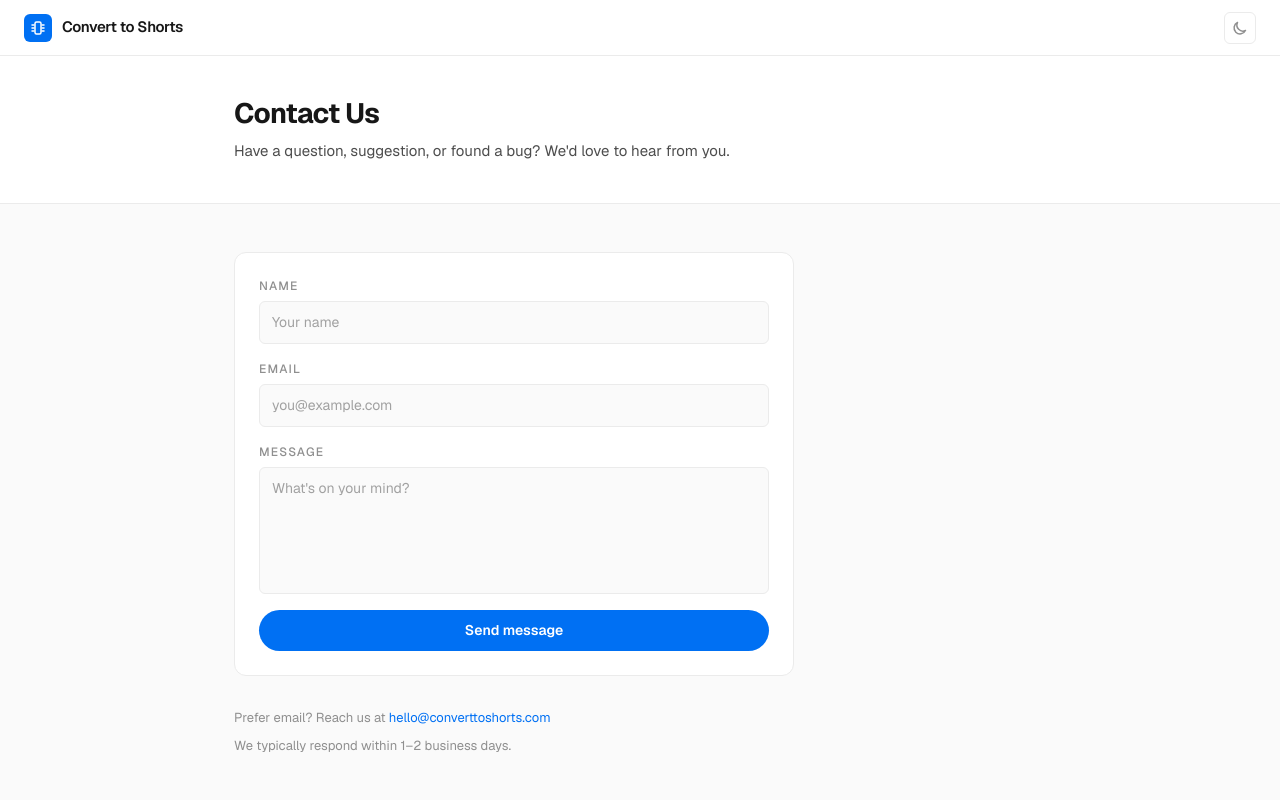
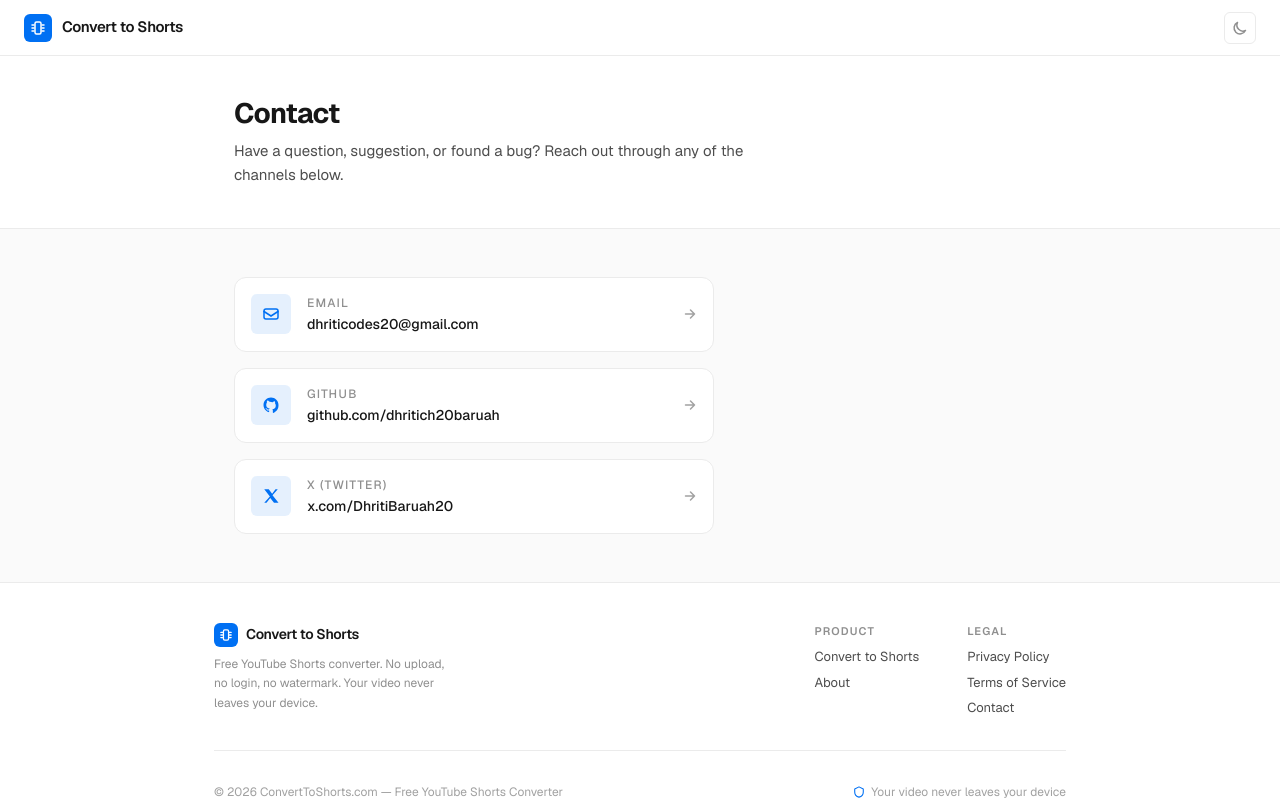
Before and after one commit to dhritich20baruah/ConvertToShort, a React (Vite) app: page /contact in a window 1280 px wide. Shown: the top 800 px of the page. Built offline with nearby package versions, Linux system fonts and the light colour scheme.

Commit message:
Contact page changed. Form removed

```diff
--- a/src/pages/Contact.tsx
+++ b/src/pages/Contact.tsx
@@ -1,150 +1,120 @@
-import { useState } from "react";
 import PageLayout from "../../components/landing/page-layout";
 
-type FormState = "idle" | "sending" | "sent" | "error";
+const CONTACT = {
+  email: "dhriticodes20@gmail.com",
+  github: "https://github.com/dhritich20baruah",
+  x: "https://x.com/DhritiBaruah20",
+};
 
 export default function Contact() {
-  const [name, setName] = useState("");
-  const [email, setEmail] = useState("");
-  const [message, setMessage] = useState("");
-  const [formState, setFormState] = useState<FormState>("idle");
-
-  async function handleSubmit(e: React.FormEvent) {
-    e.preventDefault();
-    setFormState("sending");
-
-    try {
-      // Replace with your form endpoint (Formspree, Web3Forms, etc.)
-      const res = await fetch("https://formspree.io/f/YOUR_FORM_ID", {
-        method: "POST",
-        headers: { "Content-Type": "application/json" },
-        body: JSON.stringify({ name, email, message }),
-      });
-
-      if (res.ok) {
-        setFormState("sent");
-        setName("");
-        setEmail("");
-        setMessage("");
-      } else {
-        setFormState("error");
-      }
-    } catch {
-      setFormState("error");
-    }
-  }
-
   return (
     <PageLayout
-      title="Contact Us"
-      description="Have a question, suggestion, or found a bug? We'd love to hear from you."
+      title="Contact"
+      description="Have a question, suggestion, or found a bug? Reach out through any of the channels below."
     >
-      <div className="max-w-140 flex flex-col gap-8">
+      <div className="flex flex-col gap-4 max-w-120">
 
-        {/* Contact form */}
-        <div className="flex flex-col gap-5 p-6 rounded-md border border-hairline bg-canvas-elevated">
-          {formState === "sent" ? (
-            <div className="flex flex-col items-center gap-3 py-8 text-center">
-              <div className="w-12 h-12 rounded-full bg-accent/10 flex items-center justify-center">
-                <svg width="22" height="22" viewBox="0 0 22 22" fill="none">
+        {/* Email */}
+        <ContactCard
+          href={`mailto:${CONTACT.email}`}
+          label="Email"
+          value={CONTACT.email}
+          icon={
+            <svg width="18" height="18" viewBox="0 0 18 18" fill="none">
+              <rect x="2" y="4" width="14" height="10" rx="2" stroke="currentColor" strokeWidth="1.5" />
               <path
-                    d="M4 11.5L9 16.5L18 7"
-                    stroke="var(--color-accent)"
-                    strokeWidth="2"
+                d="M2 6.5l7 4.5 7-4.5"
+                stroke="currentColor"
+                strokeWidth="1.5"
                 strokeLinecap="round"
-                    strokeLinejoin="round"
               />
             </svg>
-              </div>
-              <h3 className="text-[16px] font-semibold text-ink">Message sent</h3>
-              <p className="text-[13px] text-body">
-                Thanks for reaching out — we'll get back to you as soon as possible.
-              </p>
-              <button
-                onClick={() => setFormState("idle")}
-                className="text-[13px] text-accent bg-transparent border-none cursor-pointer hover:underline"
-              >
-                Send another message
-              </button>
-            </div>
-          ) : (
-            <form onSubmit={handleSubmit} className="flex flex-col gap-4">
-              <div className="flex flex-col gap-1.5">
-                <label className="text-[12px] font-medium text-mute uppercase tracking-widest">
-                  Name
-                </label>
-                <input
-                  type="text"
-                  required
-                  value={name}
-                  onChange={(e) => setName(e.target.value)}
-                  placeholder="Your name"
-                  className="w-full px-3 py-2.5 rounded-sm border border-hairline bg-canvas text-ink text-[14px] placeholder:text-faint focus:outline-none focus:border-accent transition-colors"
+          }
         />
-              </div>
 
-              <div className="flex flex-col gap-1.5">
-                <label className="text-[12px] font-medium text-mute uppercase tracking-widest">
-                  Email
-                </label>
-                <input
-                  type="email"
-                  required
-                  value={email}
-                  onChange={(e) => setEmail(e.target.value)}
-                  placeholder="you@example.com"
-                  className="w-full px-3 py-2.5 rounded-sm border border-hairline bg-canvas text-ink text-[14px] placeholder:text-faint focus:outline-none focus:border-accent transition-colors"
+        {/* GitHub */}
+        <ContactCard
+          href={CONTACT.github}
+          label="GitHub"
+          value={CONTACT.github.replace("https://", "")}
+          external
+          icon={
+            <svg width="18" height="18" viewBox="0 0 18 18" fill="none">
+              <path
+                d="M9 1.5C4.86 1.5 1.5 4.86 1.5 9c0 3.315 2.151 6.129 5.136 7.122.375.069.513-.162.513-.36 0-.177-.006-.645-.009-1.266-2.085.453-2.526-.999-2.526-.999-.34-.867-.831-1.098-.831-1.098-.681-.465.051-.456.051-.456.753.054 1.149.774 1.149.774.669 1.146 1.755.815 2.184.624.066-.486.261-.816.474-1.003-1.664-.189-3.414-.832-3.414-3.702 0-.819.291-1.488.768-2.013-.075-.189-.333-.954.075-1.989 0 0 .627-.201 2.052.765A7.14 7.14 0 019 5.889a7.14 7.14 0 011.872.252c1.422-.966 2.049-.765 2.049-.765.408 1.035.15 1.8.075 1.989.48.525.768 1.194.768 2.013 0 2.877-1.752 3.51-3.42 3.696.27.231.51.69.51 1.389 0 1.002-.009 1.812-.009 2.058 0 .201.135.435.516.36C15.352 15.126 16.5 12.315 16.5 9c0-4.14-3.36-7.5-7.5-7.5z"
+                fill="currentColor"
               />
-              </div>
+            </svg>
+          }
+        />
 
-              <div className="flex flex-col gap-1.5">
-                <label className="text-[12px] font-medium text-mute uppercase tracking-widest">
-                  Message
-                </label>
-                <textarea
-                  required
-                  rows={5}
-                  value={message}
-                  onChange={(e) => setMessage(e.target.value)}
-                  placeholder="What's on your mind?"
-                  className="w-full px-3 py-2.5 rounded-sm border border-hairline bg-canvas text-ink text-[14px] placeholder:text-faint focus:outline-none focus:border-accent transition-colors resize-none"
+        {/* X / Twitter */}
+        <ContactCard
+          href={CONTACT.x}
+          label="X (Twitter)"
+          value={CONTACT.x.replace("https://", "")}
+          external
+          icon={
+            <svg width="18" height="18" viewBox="0 0 18 18" fill="none">
+              <path
+                d="M13.5 2.25h2.25L10.5 8.25 16.5 15.75h-4.5l-3.75-4.875L4.5 15.75H2.25l5.625-6.375L2.25 2.25h4.5l3.375 4.5 3.375-4.5z"
+                fill="currentColor"
               />
-              </div>
-
-              {formState === "error" && (
-                <p className="text-[13px] text-error">
-                  Something went wrong — please try again or email us directly.
-                </p>
-              )}
-
-              <button
-                type="submit"
-                disabled={formState === "sending"}
-                className="w-full py-2.5 rounded-pill bg-accent text-accent-ink text-[14px] font-semibold border-none cursor-pointer hover:opacity-90 transition-opacity disabled:opacity-50"
-              >
-                {formState === "sending" ? "Sending…" : "Send message"}
-              </button>
-            </form>
-          )}
-        </div>
-
-        {/* Alternative contact */}
-        <div className="flex flex-col gap-2">
-          <p className="text-[13px] text-mute">
-            Prefer email? Reach us at{" "}
-            <a
-              href="mailto:hello@converttoshorts.com"
-              className="text-accent no-underline hover:underline"
-            >
-              hello@converttoshorts.com
-            </a>
-          </p>
-          <p className="text-[13px] text-mute">
-            We typically respond within 1–2 business days.
-          </p>
-        </div>
+            </svg>
+          }
+        />
 
       </div>
     </PageLayout>
   );
 }
+
+function ContactCard({
+  href,
+  label,
+  value,
+  icon,
+  external = false,
+}: {
+  href: string;
+  label: string;
+  value: string;
+  icon: React.ReactNode;
+  external?: boolean;
+}) {
+  return (
+    <a
+      href={href}
+      target={external ? "_blank" : undefined}
+      rel={external ? "noopener noreferrer" : undefined}
+      className="flex items-center gap-4 p-4 rounded-md border border-hairline bg-canvas-elevated hover:border-accent transition-colors no-underline group"
+    >
+      <div className="w-10 h-10 rounded-sm bg-accent/10 text-accent flex items-center justify-center shrink-0 group-hover:bg-accent group-hover:text-accent-ink transition-colors">
+        {icon}
+      </div>
+      <div className="flex flex-col gap-0.5">
+        <span className="text-[12px] font-medium text-mute uppercase tracking-widest">
+          {label}
+        </span>
+        <span className="text-[14px] font-medium text-ink group-hover:text-accent transition-colors">
+          {value}
+        </span>
+      </div>
+      <svg
+        width="14"
+        height="14"
+        viewBox="0 0 14 14"
+        fill="none"
+        className="ml-auto text-faint group-hover:text-accent transition-colors shrink-0"
+      >
+        <path
+          d="M2.5 7h9M7.5 3l4 4-4 4"
+          stroke="currentColor"
+          strokeWidth="1.5"
+          strokeLinecap="round"
+          strokeLinejoin="round"
+        />
+      </svg>
+    </a>
+  );
+}
```
Lines whose indentation alone changed are shown as unchanged.
